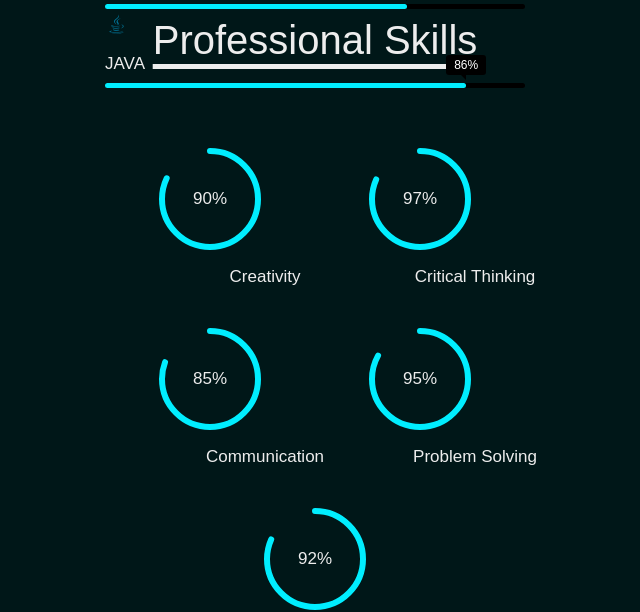
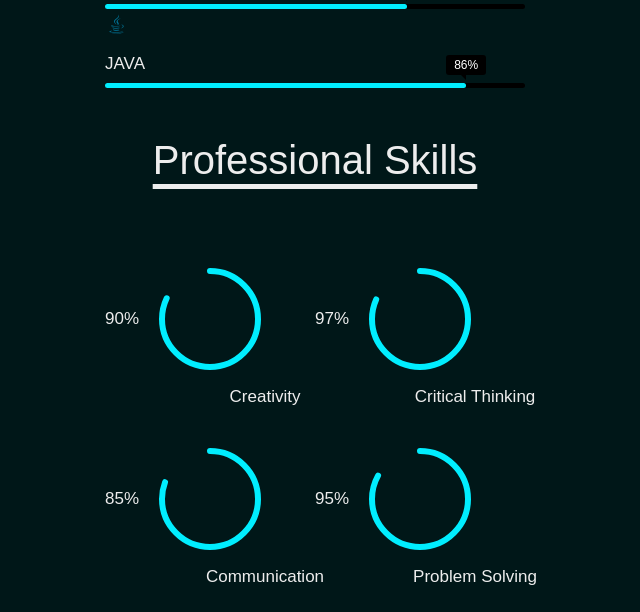
Before and after one commit to Assumpta-tech/Portfolio, a website: page index.html in a window 1280 px wide. Shown: the part 2755-3367 px from the top of the page, without its empty margins (105-745 px from the left). Drawn offline with nearby package versions, Linux system fonts and the light colour scheme.

Commit message:
small edits

```diff
--- a/index.html
+++ b/index.html
@@ -177,7 +177,7 @@
         </div>
       </div>
 
-      <div class="container1">
+      <div class="container1" style="margin-top: 120px">
         <h1 class="heading1">Professional Skills</h1>
         <div class="radial-bars">
           <div class="radial-bar">
--- a/stylesheet.css
+++ b/stylesheet.css
@@ -4,6 +4,7 @@
   box-sizing: border;
   scroll-behavior: smooth;
   font-family: "poppins", sans-serif;
+  width: 100%;
 }
 body {
   max-width: 100%;
@@ -155,7 +156,7 @@ body {
   padding-bottom: 20%;
   max-width: 300px;
   height: auto;
-  width: 90%;
+  width: 100%;
   border-radius: 8px;
 }
 .about-text h2 {
@@ -258,7 +259,8 @@ section {
   flex-wrap: wrap;
 }
 .container1 {
-  width: 600px;
+  width: 100%;
+  max-width: 600px;
   height: 500px;
   padding: 75px 90px;
   margin-left: 120px;
@@ -401,7 +403,8 @@ section {
   top: 50%;
   left: 50%;
   transform: translate(-50%, -50%) rotate(-90deg);
-  width: 120px;
+  max-width: 120px;
+  width: 100%;
   height: 160px;
 }
 .radial-bars .radial-bar .progress-bar {
```
